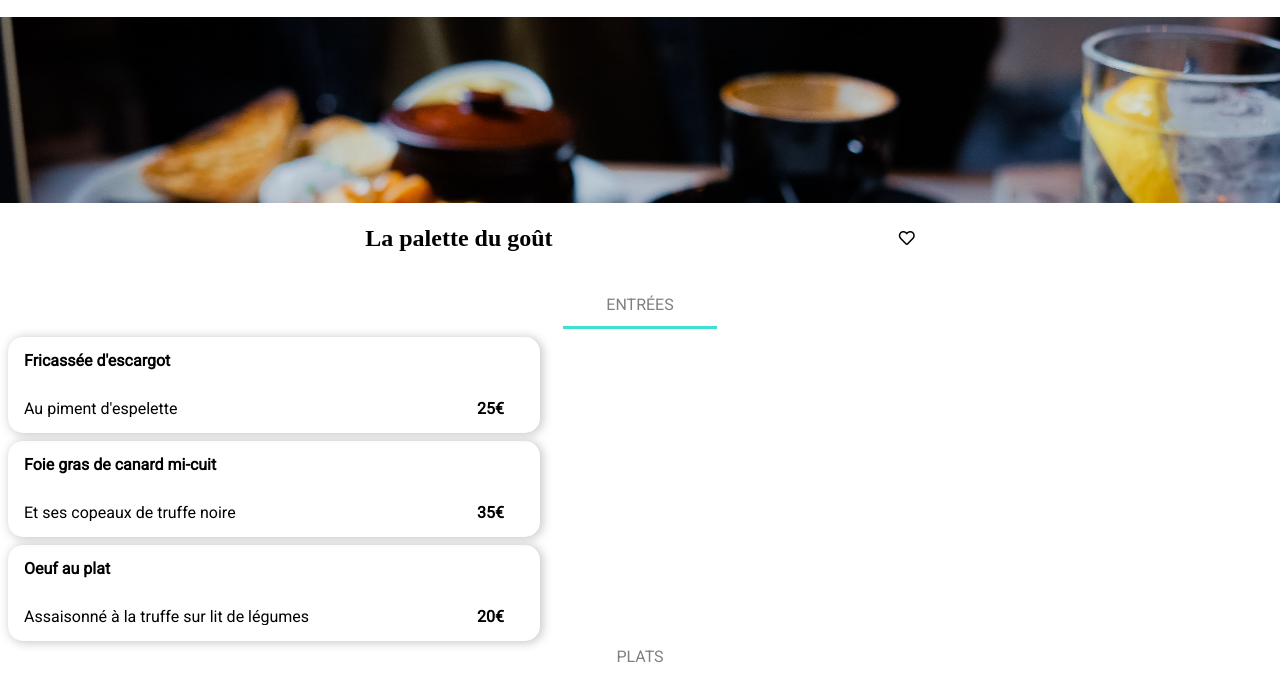
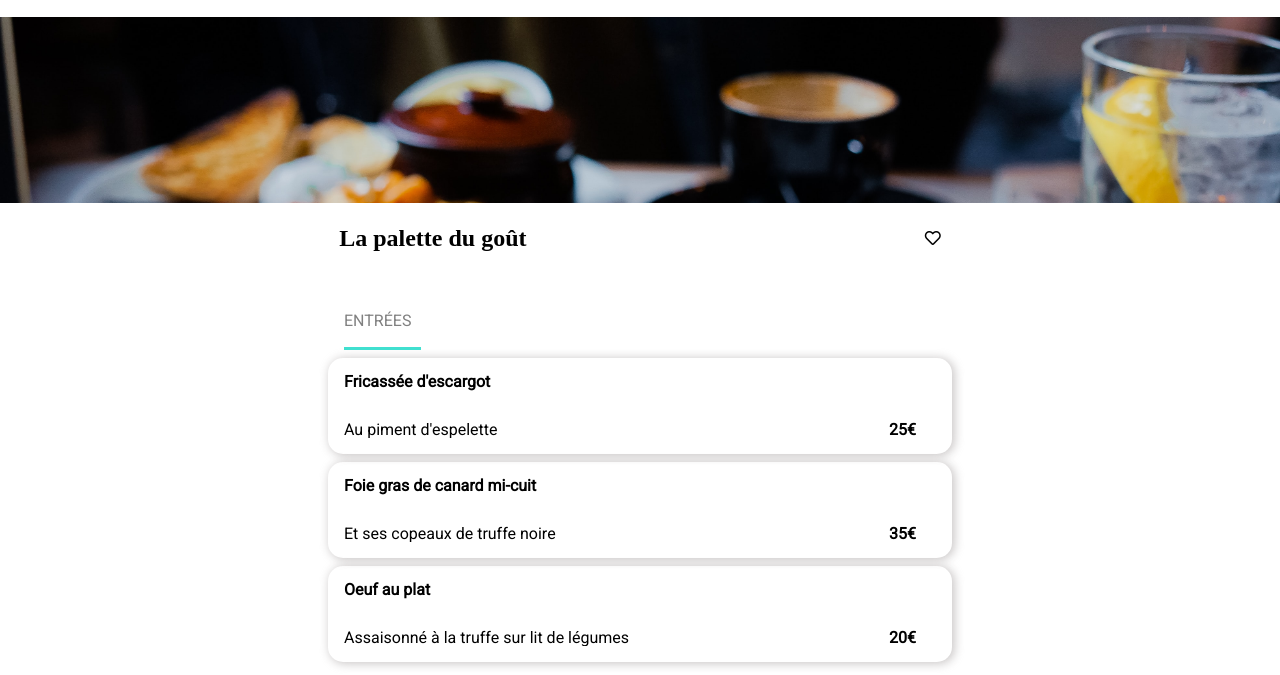
Before and after one commit to zoanlogia/P03_guillaume_flambard, a website: page pages/menu-1.html in a window 1280 px wide. Shown: the part 58-733 px from the top of the page. Drawn offline with Linux system fonts and the light colour scheme; a web font is replaced by a local one.

Commit message:
fix responsive

```diff
--- a/scss/body/__functional.scss
+++ b/scss/body/__functional.scss
@@ -96,10 +96,4 @@
             margin: 0 2em;
         }
     }
-
-
-
-    h2 {
-        text-align: center;
-    }
 }
--- a/scss/menu/__menu.scss
+++ b/scss/menu/__menu.scss
@@ -92,7 +92,7 @@ main {
 
                 & .menu-item {
                     // width: 90%;
-                    max-width: 500px;
+
                     margin: .5em;
                     border-radius: 15px;
                     overflow: hidden;
@@ -222,17 +222,15 @@ main {
     }
 }
 
-@media screen and (min-width:580px) {
-    .menu__title {
-        justify-content: space-evenly !important;
+@media screen and (min-width: 768px) {
+    .menu-container {
+        display: flex;
+        flex-direction: column;
+        align-items: center;
+        justify-content: center;
+        width: 100%;
     }
-
-    .form__subtitle {
-        margin: .5em auto !important;
-    }
-
-    hr {
-        margin: auto !important;
-        text-align: center !important;
+    .form {
+        margin: 0 25%;
     }
 }
```
Also changed, not shown: dist/css/main.css, 1 other file.
